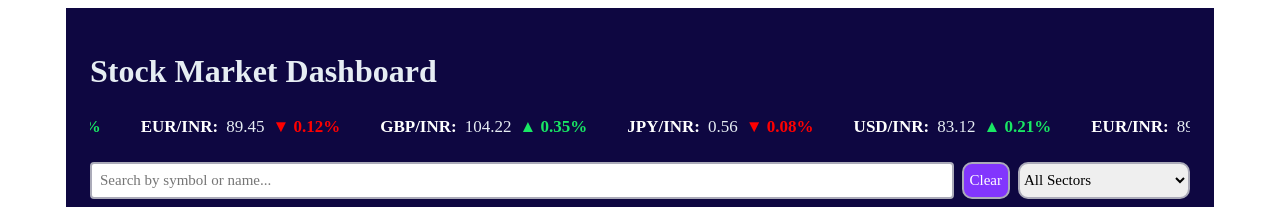
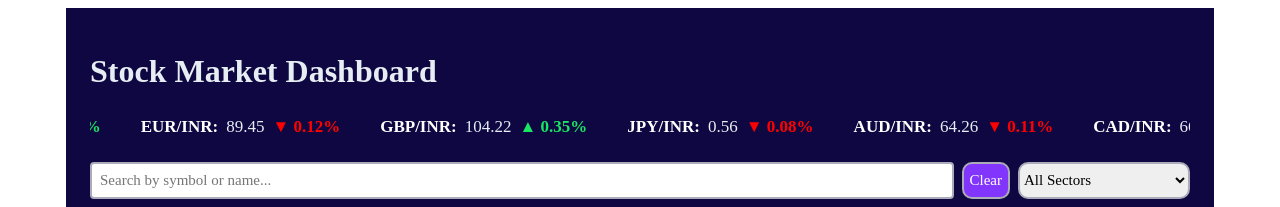
Before and after one commit to sanikasule/week2-sanika, a React (Vite) app: page / in a window 1280 px wide. Shown: the top 207 px of the page. Built offline with nearby package versions, Linux system fonts and the light colour scheme.

Commit message:
added more data

```diff
--- a/src/components/CurrencyTicker.tsx
+++ b/src/components/CurrencyTicker.tsx
@@ -11,6 +11,9 @@ const sampleCurrencies: CurrencyItem[] = [
   { pair: "EUR/INR", rate: 89.45, changePercent: -0.12 },
   { pair: "GBP/INR", rate: 104.22, changePercent: 0.35 },
   { pair: "JPY/INR", rate: 0.56, changePercent: -0.08 },
+  { pair: "AUD/INR", rate: 64.26, changePercent: -0.11 },
+  { pair: "CAD/INR", rate: 66.40, changePercent: 0.15 },
+  { pair: "SGD/INR", rate: 71.80, changePercent: 0.20 },
 ];
 
 const CurrencyTicker: React.FC = () => {
```
